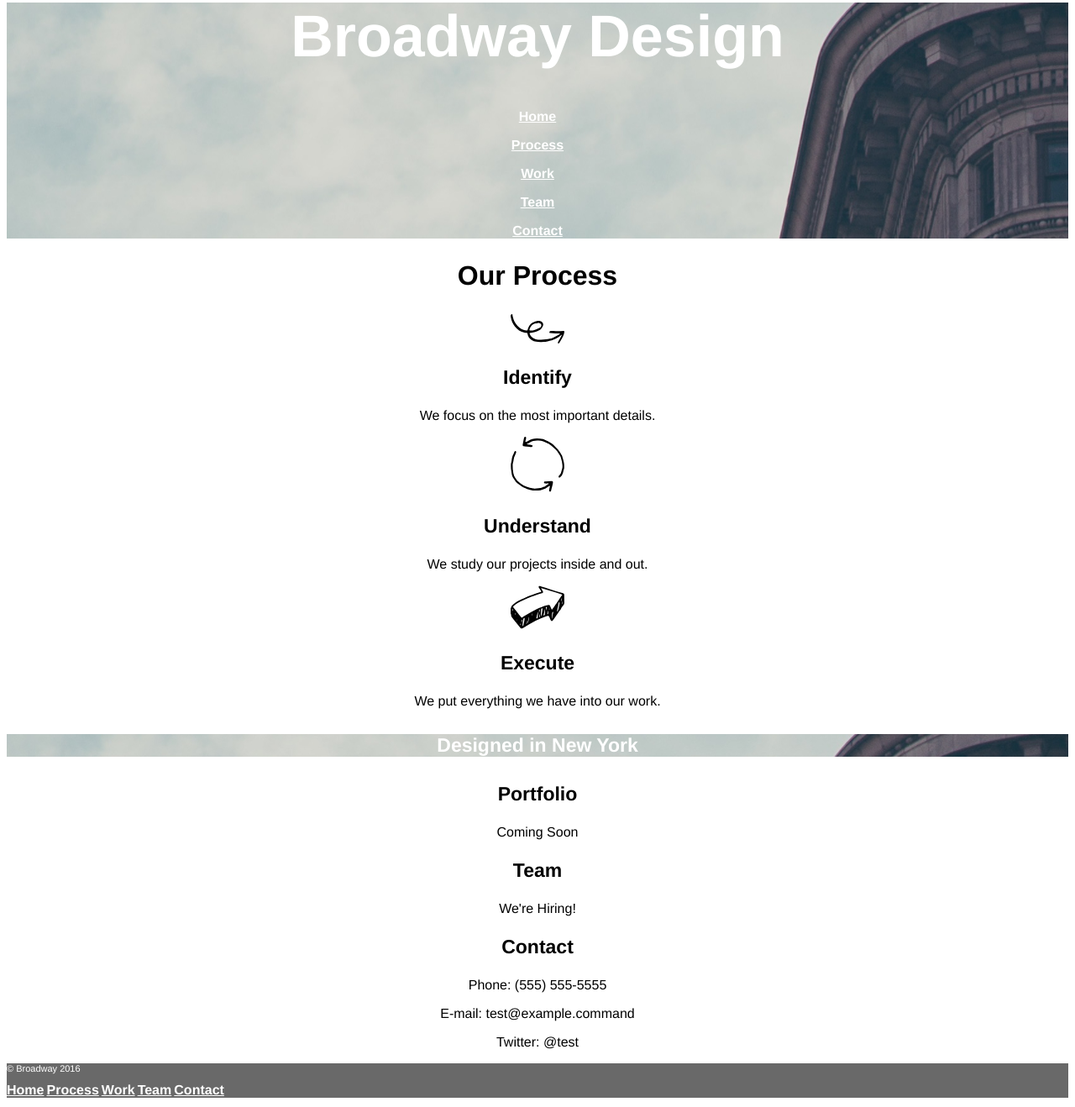
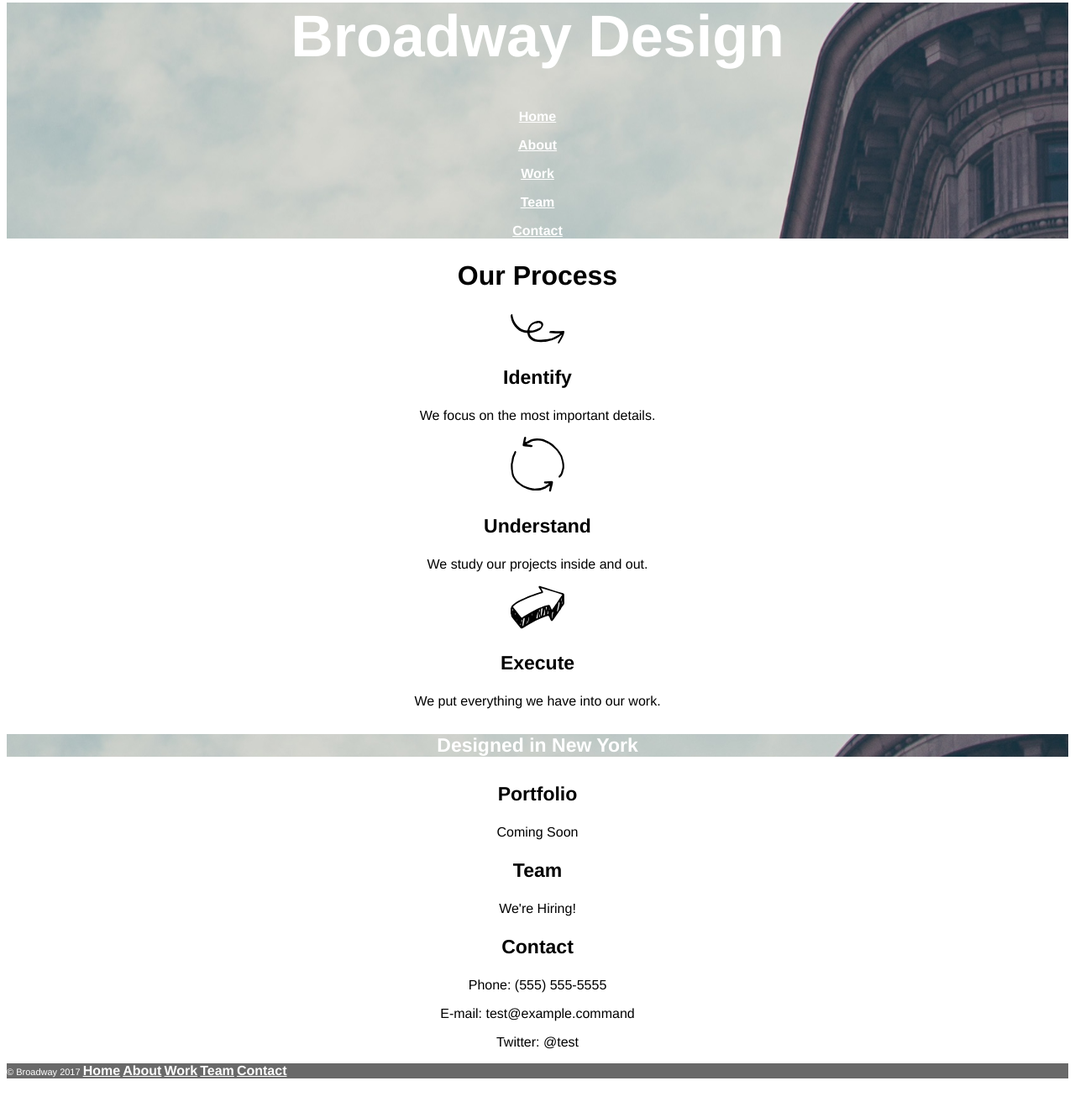
Before and after one commit to shineyk/broadway, a plain HTML site: page index.html in a window 1280 px wide. Shown: the part 44-1362 px from the top of the page at 84% size. After the commit the page ends 1336 px from the top, so only its background shows below. Drawn offline with Linux system fonts and the light colour scheme.

Commit message:
Fix footer spacing

```diff
--- a/index.html
+++ b/index.html
@@ -7,13 +7,13 @@
 	<h1>Broadway Design</h1>
 	<nav>
 		<p><a href="#home">Home</a></p>
-		<p><a href="#process">Process</a></p>
+		<p><a href="#about">About</a></p>
 		<p><a href="#work">Work</a></p>
 		<p><a href="#team">Team</a></p>
 		<p><a href="#contact">Contact</a></p>
 	</nav>
   </div>
-  <div id="process">
+  <div id="about">
 	<h2>Our Process</h2>
 	<img src="./resources/images/identify.svg" />
 	<h3>Identify</h3>
@@ -43,15 +43,12 @@
 	<p>Twitter: @test</p>
   </div>
   <div class="footer">
-	<p>© Broadway 2016
-	<nav>
-		<a href="#home">Home</a>
-		<a href="#process">Process</a>
-		<a href="#work">Work</a>
-		<a href="#team">Team</a>
-		<a href="#contact">Contact</a>
-	</nav>
-	</p>
+	© Broadway 2017
+	<a href="#home">Home</a>
+	<a href="#about">About</a>
+	<a href="#work">Work</a>
+	<a href="#team">Team</a>
+	<a href="#contact">Contact</a>
   </div>
 </head>
 <body>
```
